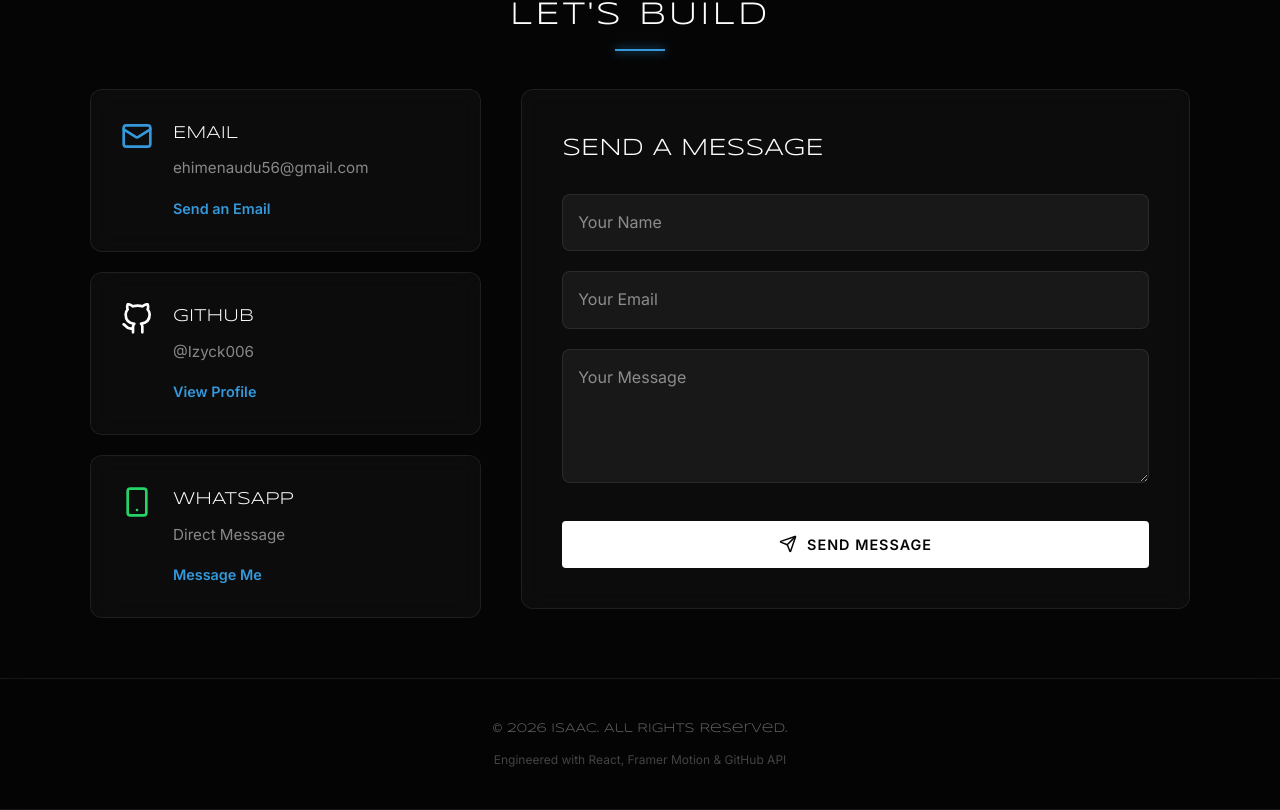
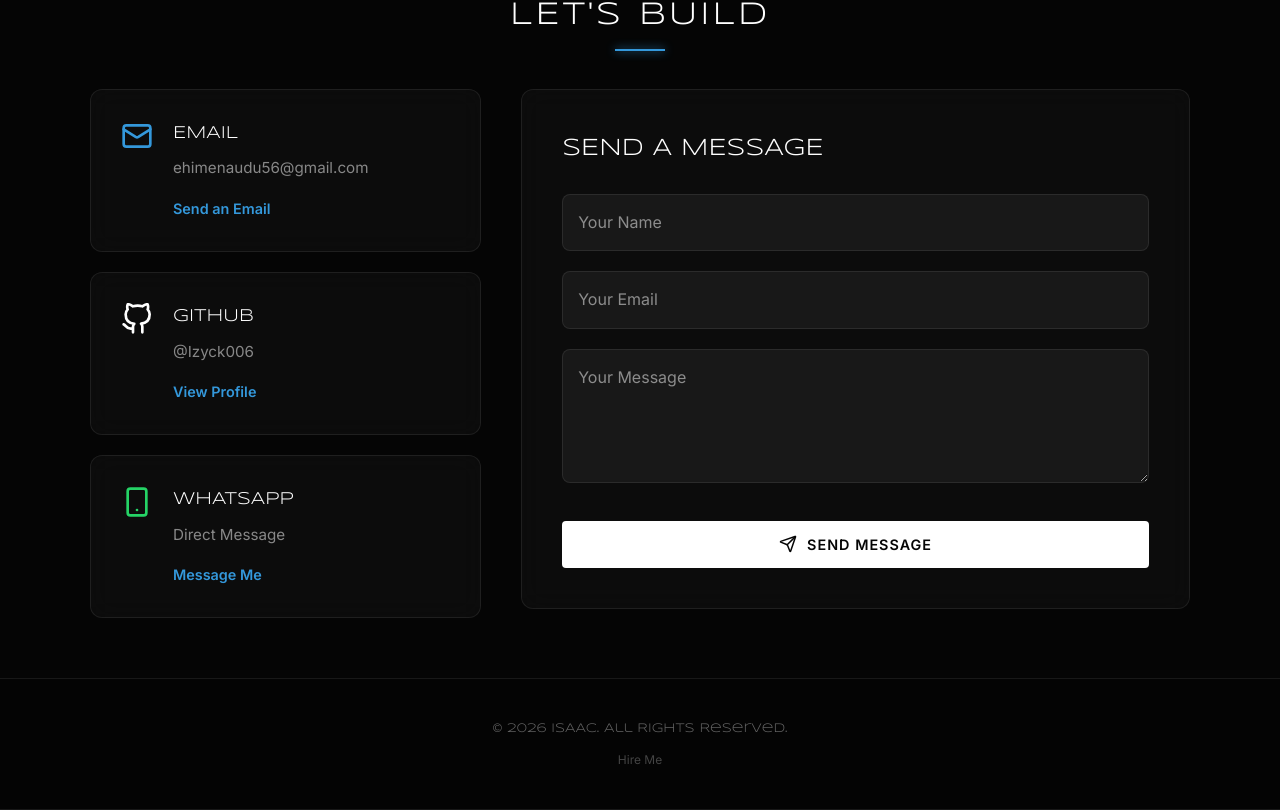
Before and after one commit to Izyck006/port, a React (Vite) app: page / in a window 1280 px wide. Shown: the part 5498-6308 px from the top of the page. Built offline with nearby package versions, Linux system fonts and the light colour scheme; no server answers.

Commit message:
added hire me

```diff
--- a/src/App.tsx
+++ b/src/App.tsx
@@ -570,7 +570,7 @@ function App() {
 
       <footer className="glass-nav relative z-10">
         <p>&copy; {new Date().getFullYear()} ISAAC. All Rights Reserved.</p>
-        <p className="footer-sub">Engineered with React, Framer Motion & GitHub API</p>
+        <p className="footer-sub">Hire Me</p>
       </footer>
     </div>
   );
```
